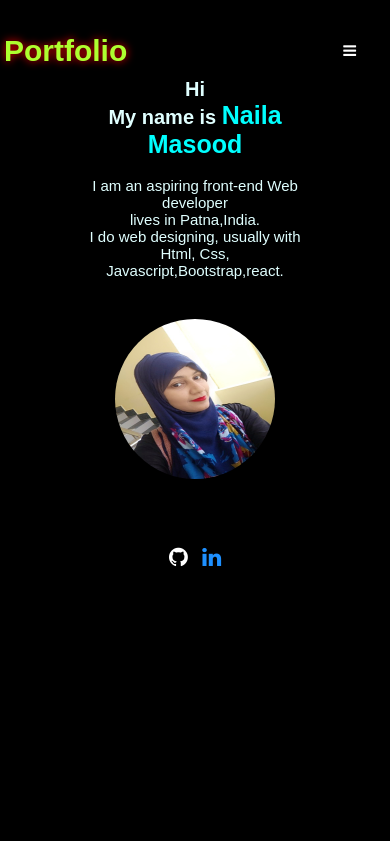
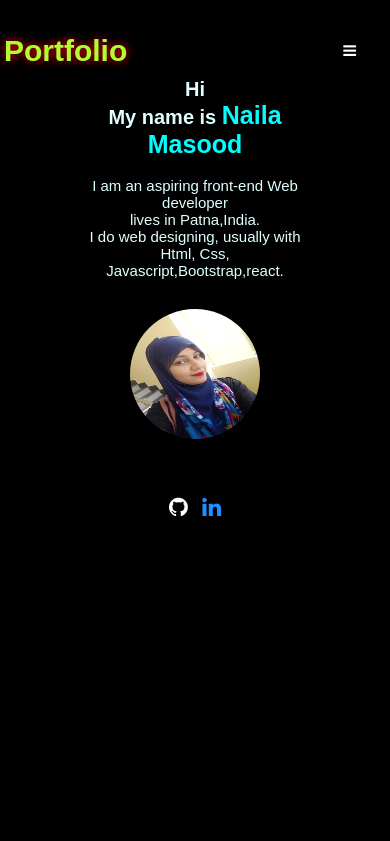
Before and after one commit to Syyednaila535/Codsoft_Level-1_Task-1, a plain HTML site: page index.html in a window 390 px wide. Shown: the top 841 px of the page. Drawn offline with Linux system fonts and the light colour scheme.

Commit message:
Update softstyle.css

```diff
--- a/softstyle.css
+++ b/softstyle.css
@@ -28,6 +28,8 @@
    #about #section .fa{
     word-wrap: break-word;
     margin: 5px;
+   position:relative;
+   padding-bottom:20px;
     }
   /*---------for large screen---------*/
   @media only screen and (max-width:1920px){
@@ -949,9 +951,9 @@ footer span a:hover {
   	    padding: 20px;
     }
     .photo img{
-	    height: 200px;
-	    width: 200px;
-  	    padding: 20px;
+	    height: 150px;
+	    width: 150px;
+  	    padding: 10px;
   	    border-radius: 50%;
   	    transition: 0.5s all;
       }
```
